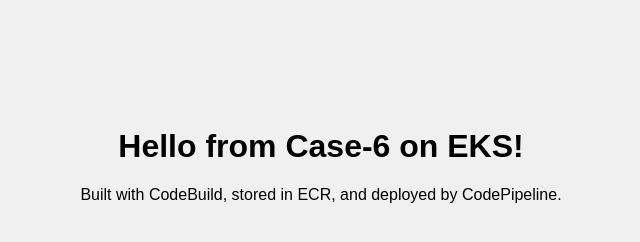
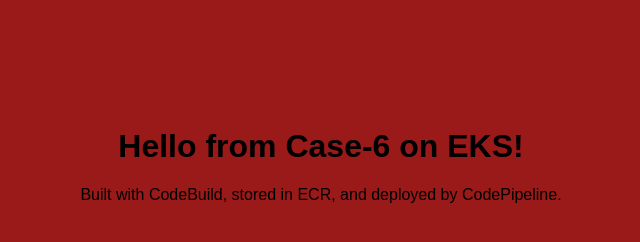
Before and after one commit to Laurynaz/case6-buildfiles, a plain HTML site: page index.html in a window 1280 px wide. Shown: the whole page, without its empty margins (319-959 px from the left). Drawn offline with Linux system fonts and the light colour scheme.

Commit message:
adding update

```diff
--- a/index.html
+++ b/index.html
@@ -9,7 +9,7 @@
       font-family: sans-serif;
       text-align: center;
       margin-top: 10%;
-      background-color: #f0f0f0;
+      background-color: #9a1919;
     "
   >
     <h1>Hello from Case-6 on EKS!</h1>
```
